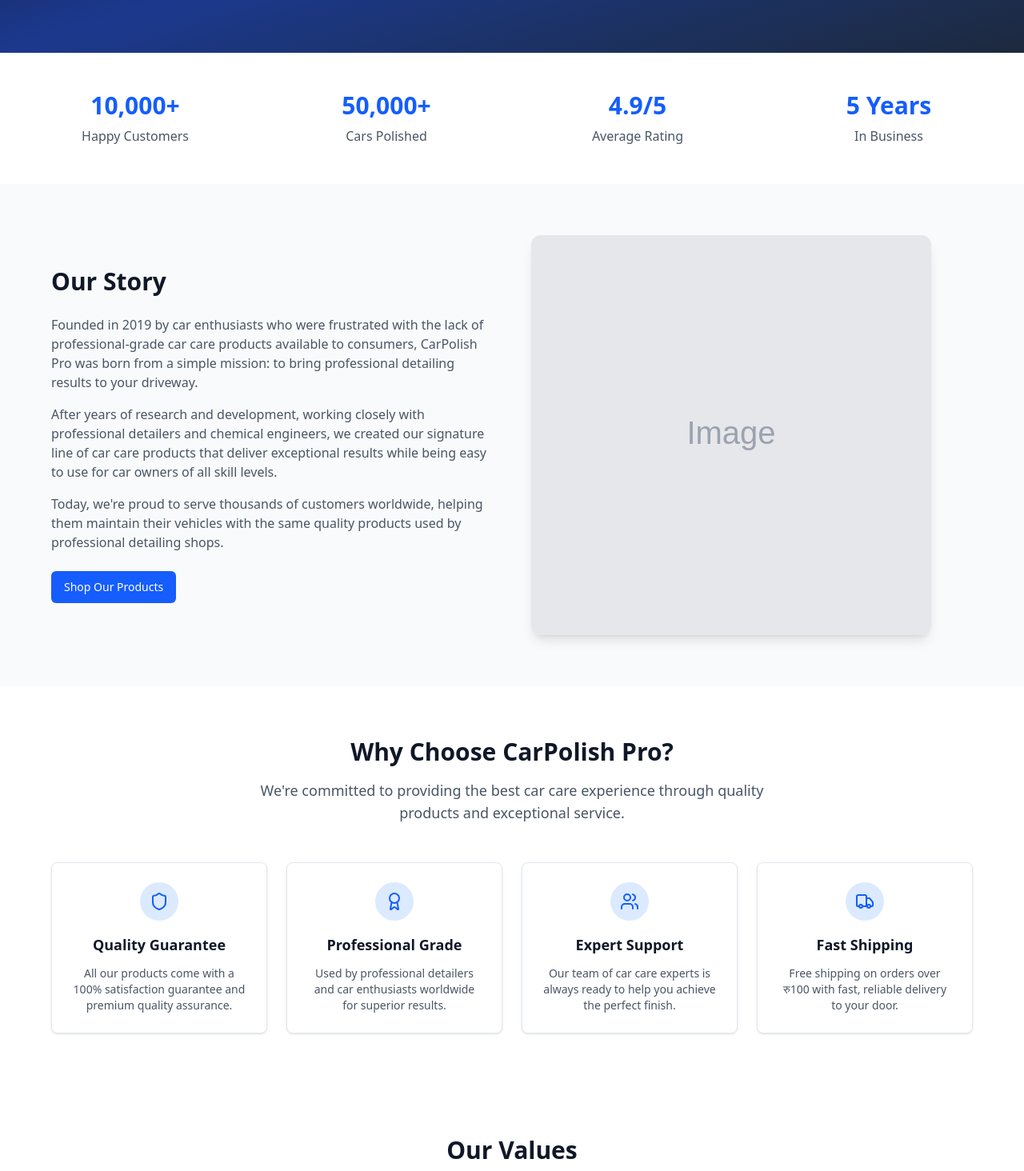
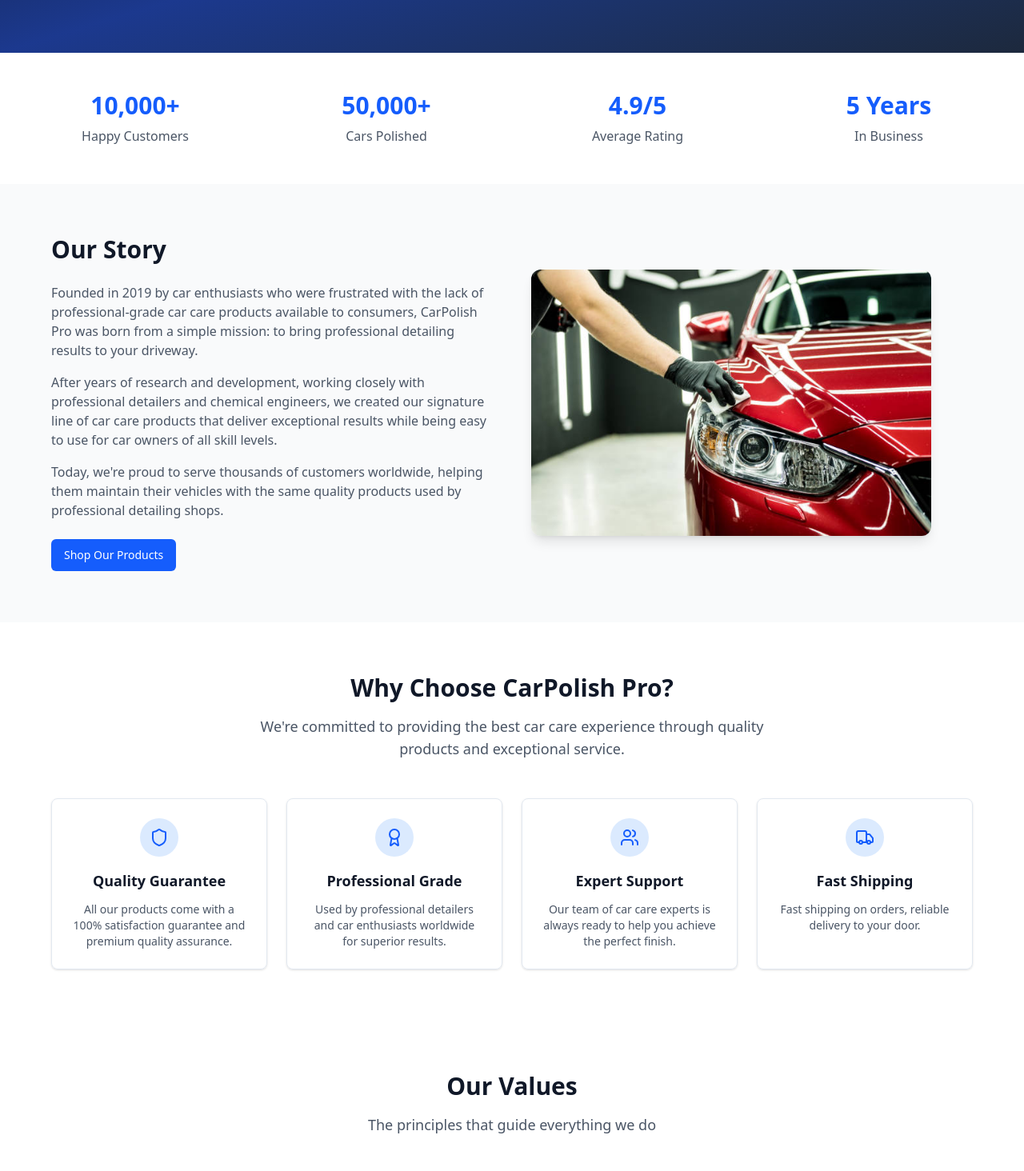
Before and after one commit to Pratik1joshi/CarShinePro, a Next.js app: page /about in a window 1280 px wide. Shown: the part 393-1857 px from the top of the page at 80% size. Built offline with nearby package versions, Linux system fonts and the light colour scheme; no server answers.

Commit message:
About page improved

```diff
--- a/app/about/page.js
+++ b/app/about/page.js
@@ -25,7 +25,7 @@
     {
       icon: Truck,
       title: "Fast Shipping",
-      description: "Free shipping on orders over रु100 with fast, reliable delivery to your door.",
+      description: "Fast shipping on orders, reliable delivery to your door.",
     },
   ]
 
@@ -120,7 +120,7 @@
             </div>
             <div className="relative">
               <Image
-                src="/placeholder.svg?height=400&width=500"
+                src="/aboutimage.jpg"
                 alt="Car detailing process"
                 width={500}
                 height={400}
```
Also changed, not shown: public/aboutimage.jpg (added).
